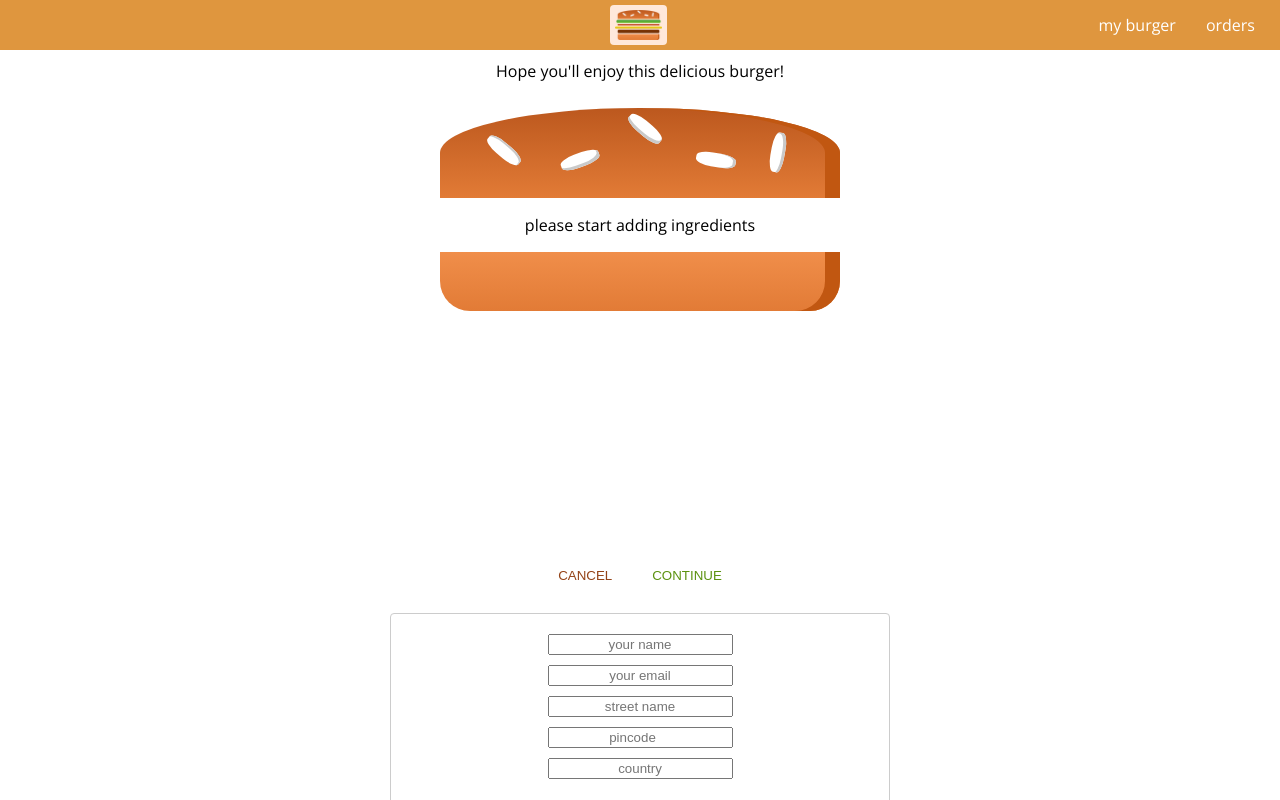
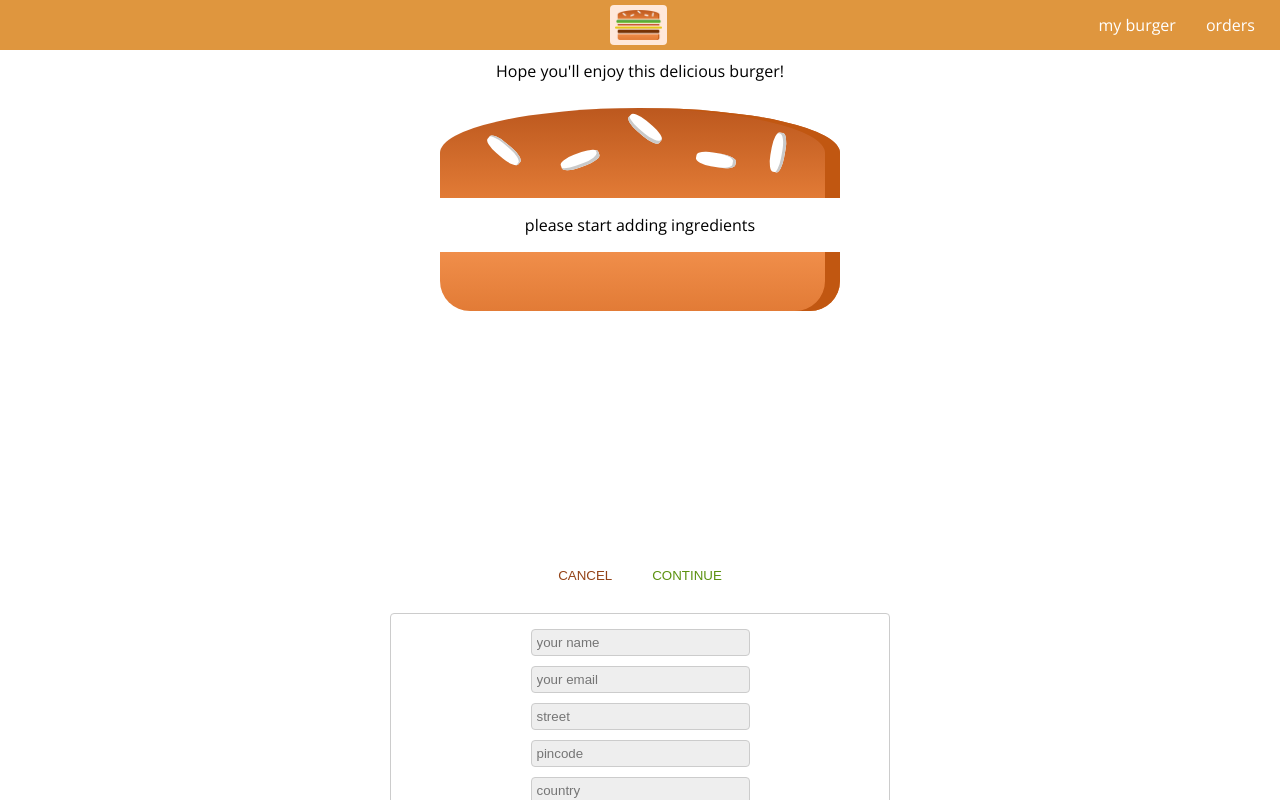
Before and after one commit to borrowed-lens/burger-builder, a React (Create React App) app: page /checkout in a window 1280 px wide. Both pictures are taken after a click on the button "CONTINUE". Shown: the top 800 px of the page. Built offline with nearby package versions, Linux system fonts and the light colour scheme.

Commit message:
Form Validation added

```diff
--- a/src/components/Burger/OrderSummary/OrderSummary.js
+++ b/src/components/Burger/OrderSummary/OrderSummary.js
@@ -19,10 +19,10 @@ const orderSummary = ({ ingredients, price, cancel, checkout }) => {
                 this will cost you just <strong>Rs.{price}/-</strong>
             </div>
             <div>shall we proceed to checkout?</div>
-            <button className='error-button' onClick={cancel}>
+            <button className='ErrorButton' onClick={cancel}>
                 CANCEL
             </button>
-            <button className='success-button' onClick={checkout}>
+            <button className='SuccessButton' onClick={checkout}>
                 CONTINUE
             </button>
         </>
--- a/src/components/Orders/ContactData/ContactData.js
+++ b/src/components/Orders/ContactData/ContactData.js
@@ -3,90 +3,104 @@ import React, { Component } from 'react';
 import classes from './ContactData.module.css';
 import axios from '../../../axios';
 import Spinner from '../../UI/Spinner/Spinner';
+import Input from '../../UI/Input/Input';
+import { CUSTOMER_FORM } from './FormHelper';
 
 class ContactData extends Component {
-    state = {
-        name: '',
-        email: '',
-        address: {
-            street: '',
-            pin: '',
-            country: '',
-        },
-        loading: false
+    state = CUSTOMER_FORM;
+    checkValidation = (value, rules) => {
+        let isValid = false;
+        if (rules.required) {
+            isValid = value.trim() !== '';
+        }
+        if (rules.minLength && isValid) {
+            isValid = value.trim().length >= rules.minLength;
+        }
+        if (rules.maxLength && isValid) {
+            isValid = value.trim().length <= rules.maxLength;
+        }
+        return isValid;
     };
     orderHandler = (event) => {
         event.preventDefault();
         this.setState({ loading: true });
+        let formData = {};
+        for (let field in this.state.customerForm) {
+            formData[field] = this.state.customerForm[field].value;
+        }
         let order = {
             ingredients: this.props.ingredients,
             price: this.props.totalPrice,
-            customer: {
-                name: 'Vivek',
-                email: 'test@test.com',
-                address: {
-                    street: 'Test Street ABC',
-                    pin: '000000',
-                    country: 'India',
-                },
-            },
+            customerData: formData,
         };
         axios
             .post('/orders.json', order)
             .then((response) => {
-                this.setState({ loading: false});
+                this.setState({ loading: false });
                 this.props.history.push('/orders');
             })
             .catch((error) => {
                 this.setState({ loading: false });
             });
     };
+    inputChangedHangler = (event, id) => {
+        let formValidity = true;
+        const updatedCustomerForm = {
+            ...this.state.customerForm,
+        };
+        const updatedField = {
+            ...this.state.customerForm[id],
+        };
+        updatedField.value = event.target.value;
+        updatedField.valid = this.checkValidation(
+            updatedField.value,
+            updatedField.validationRules
+        );
+        updatedField.touched = true;
+        updatedCustomerForm[id] = updatedField;
+        for (let field in updatedCustomerForm) {
+            formValidity = updatedCustomerForm[field].valid && formValidity;
+        }
+        this.setState({
+            customerForm: updatedCustomerForm,
+            formValidity: formValidity,
+        });
+    };
     render() {
-        let form = (<form>
-            <input
-                className={classes.Input}
-                type='text'
-                id='name'
-                placeholder='your name'
-            />
-            <input
-                className={classes.Input}
-                type='text'
-                id='email'
-                placeholder='your email'
-            />
-            <input
-                className={classes.Input}
-                type='text'
-                id='street'
-                placeholder='street name'
-            />
-            <input
-                className={classes.Input}
-                type='number'
-                id='pin'
-                placeholder='pincode'
-            />
-            <input
-                className={classes.Input}
-                type='text'
-                id='country'
-                placeholder='country'
-            />
-            <button
-                className='success-button'
-                onClick={this.orderHandler}>
-                place order
-            </button>
-        </form>)
-        if(this.state.loading) {
-            form = <Spinner />
+        let formElementsArray = [];
+        for (let key in this.state.customerForm) {
+            formElementsArray.push({
+                id: key,
+                ...this.state.customerForm[key],
+            });
         }
-        return (
-            <div className={classes.ContactData}>
-                {form}
-            </div>
+        let form = (
+            <form>
+                {formElementsArray.map((f) => (
+                    <Input
+                        elementType={f.elementType}
+                        elementConfig={f.elementConfig}
+                        value={f.value}
+                        key={f.id}
+                        changed={(event) =>
+                            this.inputChangedHangler(event, f.id)
+                        }
+                        valid={f.valid}
+                        touched={f.touched}
+                    />
+                ))}
+                <button
+                    className='SuccessButton'
+                    onClick={this.orderHandler}
+                    disabled={!this.state.formValidity}>
+                    PLACE ORDER
+                </button>
+            </form>
         );
+        if (this.state.loading) {
+            form = <Spinner />;
+        }
+        return <div className={classes.ContactData}>{form}</div>;
     }
 }
 
--- a/src/components/Orders/ContactData/ContactData.module.css
+++ b/src/components/Orders/ContactData/ContactData.module.css
@@ -1,6 +1,6 @@
 .ContactData {
     width: 500px;
-    margin: 10px auto;
+    margin: 10px auto 60px;
     box-sizing: border-box;
     padding: 10px 30px;
     border: 1px solid #ccc;
@@ -13,6 +13,10 @@
     margin: 10px auto;
 }
 
+.SuccessButton {
+    color: #ccc;
+}
+
 @media (min-width: 600px) {
     .ContactData {
         width: 500px;
--- /dev/null
+++ b/src/components/Orders/ContactData/FormHelper.js
@@ -0,0 +1,91 @@
+export const CUSTOMER_FORM = {
+    customerForm: {
+        name: {
+            elementType: 'input',
+            elementConfig: {
+                type: 'text',
+                placeholder: 'your name',
+                name: 'name',
+            },
+            value: '',
+            validationRules: {
+                required: true
+            },
+            valid: false,
+            touched: false
+        },
+        email: {
+            elementType: 'input',
+            elementConfig: {
+                type: 'text',
+                placeholder: 'your email',
+                name: 'email',
+            },
+            value: '',
+            validationRules: {
+                required: true
+            },
+            valid: false,
+            touched: false
+        },
+        street: {
+            elementType: 'input',
+            elementConfig: {
+                type: 'text',
+                placeholder: 'street',
+                name: 'street',
+            },
+            value: '',
+            validationRules: {
+                required: true
+            },
+            valid: false,
+            touched: false
+        },
+        pincode: {
+            elementType: 'input',
+            elementConfig: {
+                type: 'text',
+                placeholder: 'pincode',
+                name: 'pincode',
+            },
+            value: '',
+            validationRules: {
+                required: true,
+                minLength: 3,
+                maxLength: 6
+            },
+            valid: false,
+            touched: false
+        },
+        country: {
+            elementType: 'input',
+            elementConfig: {
+                type: 'text',
+                placeholder: 'country',
+                name: 'country',
+            },
+            value: '',
+            validationRules: {
+                required: true
+            },
+            valid: false,
+            touched: false
+        },
+        deliveryType: {
+            elementType: 'select',
+            elementConfig: {
+                name: 'deliveryType',
+                options: [
+                    { value: 'fastest', displayValue: 'fastest' },
+                    { value: 'cheapest', displayValue: 'cheapest' },
+                ],
+            },
+            value: 'fastest',
+            validationRules: {},
+            valid: true,
+            touched: true
+        },
+    },
+    formValidity: false
+};
--- /dev/null
+++ b/src/components/UI/Input/Input.js
@@ -0,0 +1,62 @@
+import React from 'react';
+
+import classes from './Input.module.css';
+
+const input = (props) => {
+    let inputElement = null;
+    let inputClasses = [classes.InputElement];
+    if(props.touched && !props.valid) {
+        inputClasses.push(classes.Invalid)
+    }
+    switch (props.elementType) {
+        case 'input':
+            inputElement = (
+                <input
+                    {...props.elementConfig}
+                    className={inputClasses.join(' ')}
+                    value={props.value}
+                    onChange={props.changed}
+                />
+            );
+            break;
+        case 'textarea':
+            inputElement = (
+                <textarea
+                    {...props.elementConfig}
+                    className={inputClasses.join(' ')}
+                    onChange={props.changed}
+                />
+            );
+            break;
+        case 'select':
+            inputElement = (
+                <select
+                    name={props.elementConfig.name}
+                    className={classes.InputElement}
+                    onChange={props.changed}>
+                    {props.elementConfig.options.map((option) => (
+                        <option value={option.value} key={option.value}>
+                            {option.displayValue}
+                        </option>
+                    ))}
+                </select>
+            );
+            break;
+        default:
+            inputElement = (
+                <input
+                    {...props.elementConfig}
+                    className={inputClasses.join(' ')}
+                    value={props.value}
+                />
+            );
+    }
+
+    return (
+        <div className={classes.Input}>
+            <label>{props.label}</label>
+            {inputElement}
+        </div>
+    );
+};
+export default input;
--- /dev/null
+++ b/src/components/UI/Input/Input.module.css
@@ -0,0 +1,24 @@
+.Input {
+    width: 50%;
+    margin: auto;
+    box-sizing: border-box;
+}
+
+.Label {
+    width: 80%;
+}
+
+.InputElement {
+    width: 100%;
+    outline: none;
+    border: 1px solid #ccc;
+    background-color: #eee;
+    border-radius: 4px;
+    padding: 5px;
+    box-sizing: border-box;
+    margin: 5px 0px;
+}
+
+.Invalid {
+    border: 1px solid #fa6d6d;
+}
--- a/src/containers/Checkout/Checkout.js
+++ b/src/containers/Checkout/Checkout.js
@@ -33,12 +33,12 @@ class Checkout extends Component {
             <>
                 <CheckoutSummary ingredients={this.state.ingredients} />
                 <button
-                    className='error-button'
+                    className='ErrorButton'
                     onClick={this.checkoutCancelledHandler}>
                     CANCEL
                 </button>
                 <button
-                    className='success-button'
+                    className='SuccessButton'
                     onClick={this.checkoutContinueHandler}>
                     CONTINUE
                 </button>
--- a/src/index.css
+++ b/src/index.css
@@ -26,7 +26,7 @@ body::-webkit-scrollbar-thumb {
   justify-content: center;
 }
 
-.success-button{
+.SuccessButton{
   border: none;
   color: #5C9210;
   padding: 10px;
@@ -36,12 +36,17 @@ body::-webkit-scrollbar-thumb {
   border-radius: 4px;
 }
 
-.success-button:hover{
+.SuccessButton:hover{
   color: white;
   background-color: #5C9210;
 }
 
-.error-button{
+.SuccessButton:disabled{
+  color: #ccc;
+  cursor: not-allowed;
+}
+
+.ErrorButton{
   border: none;
   color: #944317;
   padding: 10px;
@@ -51,7 +56,7 @@ body::-webkit-scrollbar-thumb {
   border-radius: 4px;
 }
 
-.error-button:hover{
+.ErrorButton:hover{
   color: white;
   background-color: #944317;
 }
```
Also changed, not shown: src/components/Orders/Orders.js (+11 -3 lines), src/components/UI/Spinner/Spinner.module.css (+4 -4 lines).
